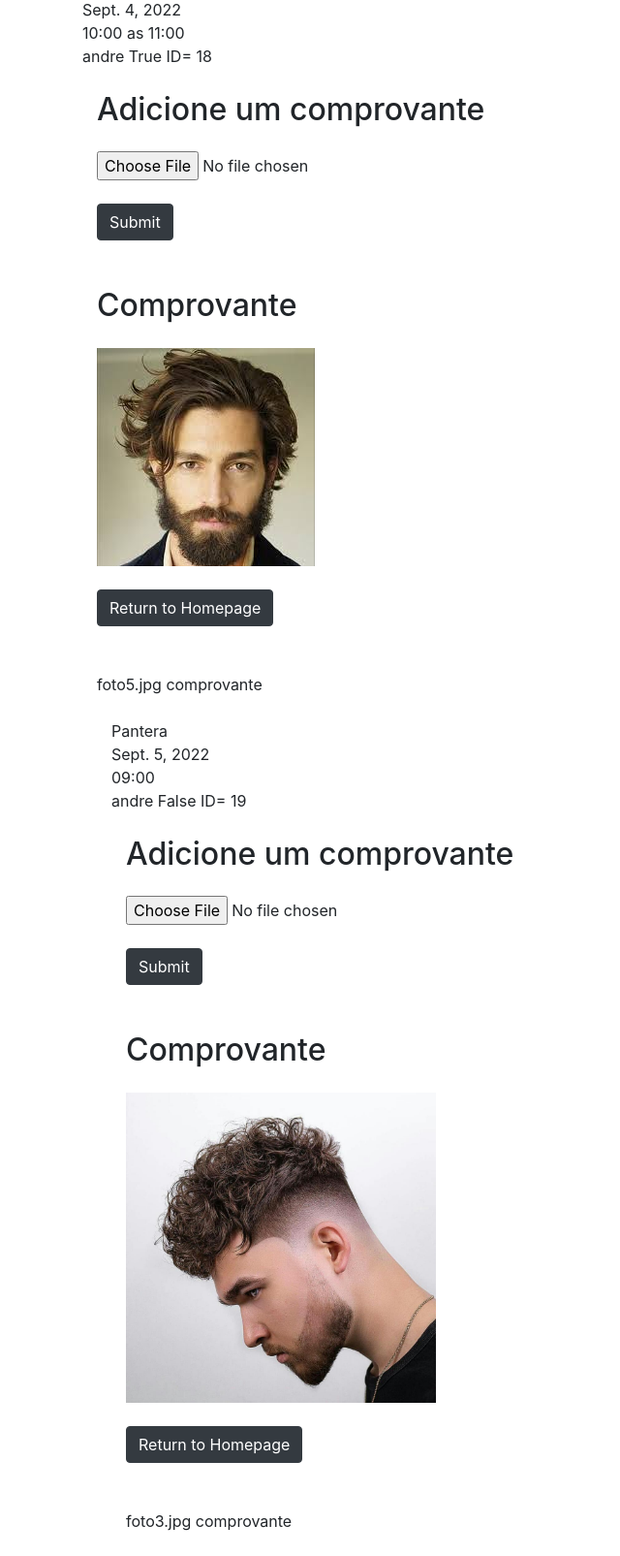
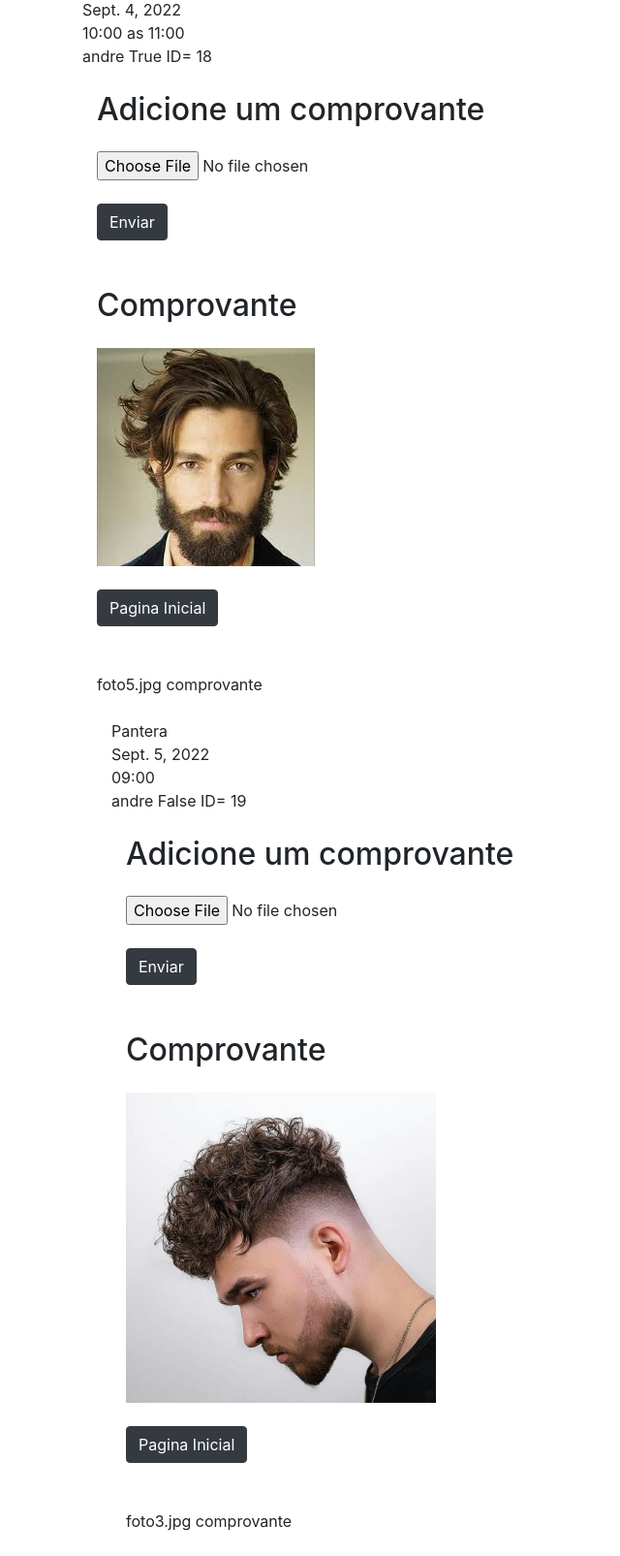
Before and after one commit to andregeraseev/hocusf, a Django app: page /dashboard in a window 1280 px wide. Shown: the part 130-1735 px from the top of the page at 97% size, without its empty margins (0-640 px from the left). Run offline with Django 4.2, Linux system fonts and the light colour scheme; a user stored in the database is signed in; data comes from the database, SQL or seed files in the repository; some libraries are stand-ins or nearby versions.

Commit message:
comprovante

```diff
--- a/templates/dashboard.html
+++ b/templates/dashboard.html
@@ -23,7 +23,6 @@ Lista de shows: <br>
     ID= {{ area.id }}
 
 <div class="container">
-
           <!--Simple Form-->
           <h2 class="my-4">Adicione um comprovante</h2>
           <form method="post" enctype="multipart/form-data">
@@ -31,7 +30,7 @@ Lista de shows: <br>
                 <input type="hidden" name="id" value="{{ area.id }}">
                 <input type="file" name="imagem" accept="image/*">
                 <br>
-                <button class="btn btn-dark my-4" type="submit">Submit</button>
+                <button class="btn btn-dark my-4" type="submit">Enviar</button>
           </form>
 
           <!--See Image Uploaded-->
@@ -41,7 +40,7 @@ Lista de shows: <br>
             <div class="col-lg-4 col-md-6 col-sm-12 pb-4">
               <img src="{{ area.comprovante.url }}" class="img-fluid">
               <br>
-              <a class="btn btn-dark my-4" href="/">Return to Homepage</a>
+              <a class="btn btn-dark my-4" href="/">Pagina Inicial</a>
             {% else %}
             <p>Sem comprovante.</p>
             {% endif %}
@@ -68,4 +67,5 @@ Lista de shows: <br>
 {% endfor %}
 {% endblock %}
 </div>
+</div>
 </body>
```
